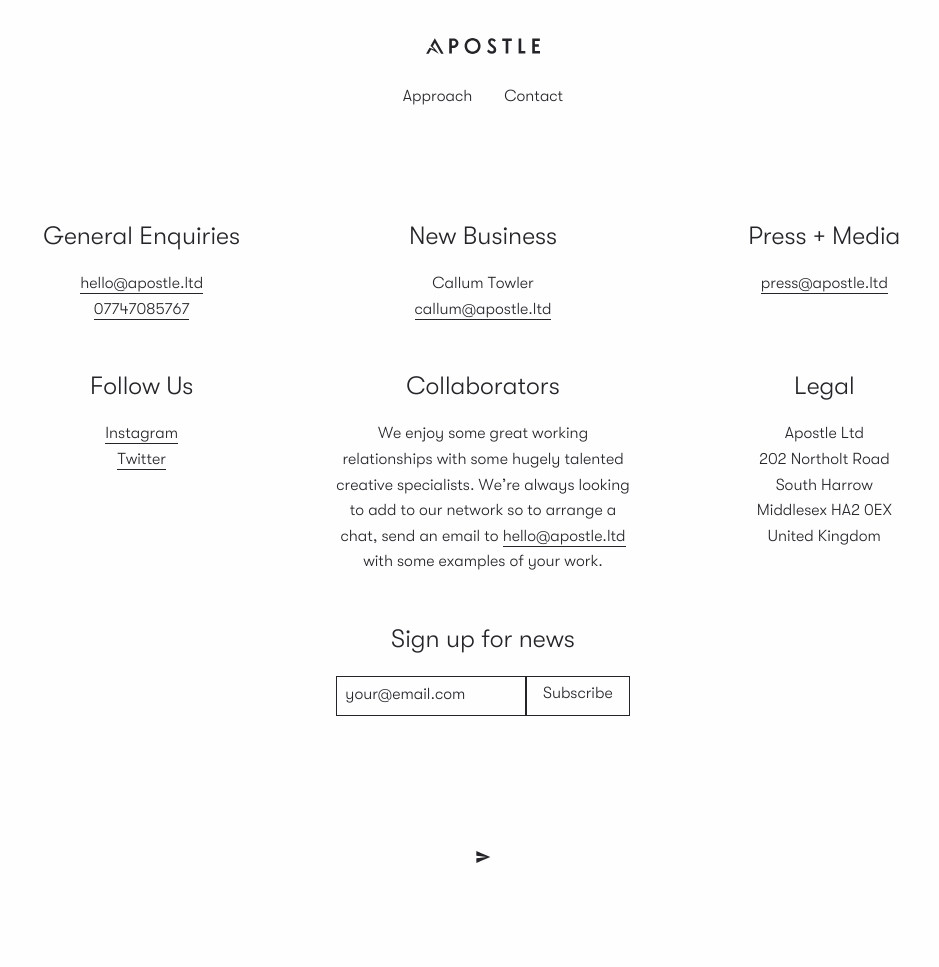
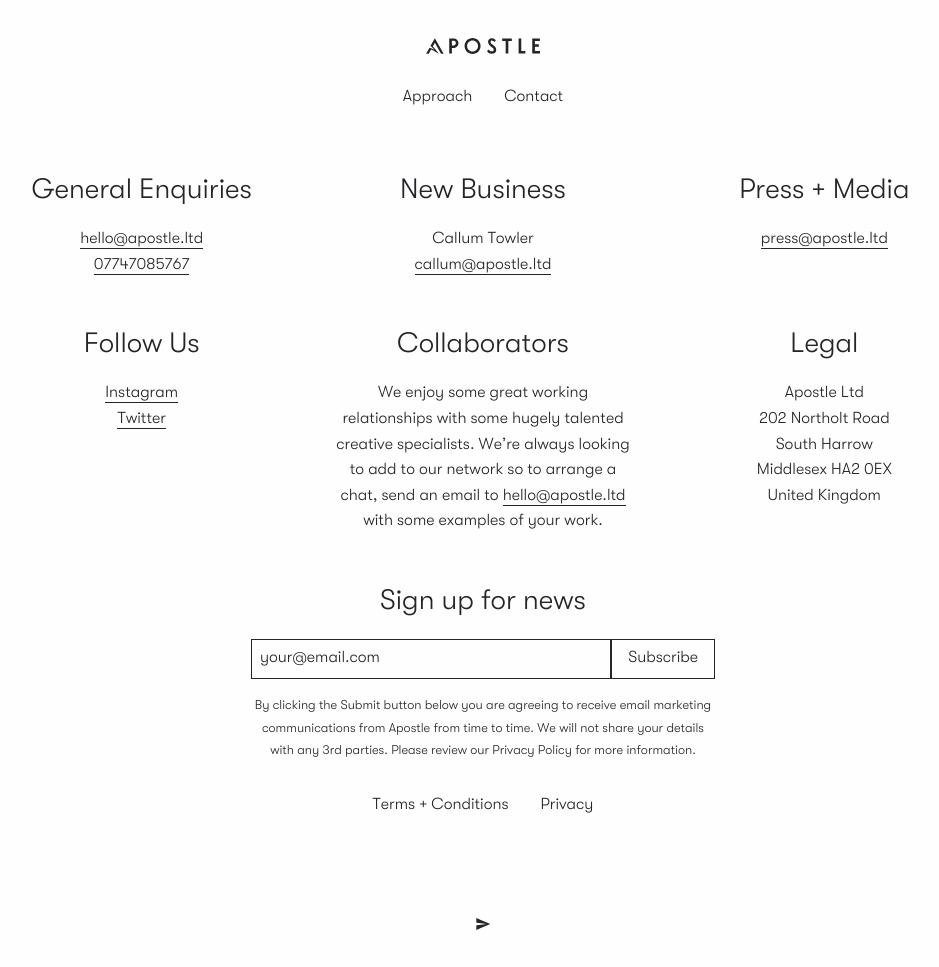
Before and after one commit to garethjohnsdesign/apostle.ltd, a Jekyll site: the page built from contact.md, in a window 1280 px wide. Shown: the whole page, without its empty margins (157-1096 px from the left). Built offline with Jekyll 4.4.1, drawn with Linux system fonts in a browser that asks for light colours; a script that is not in the unit is left out; before the commit the page ends 900 px from its top, so only the background shows below that.

Commit message:
Layout Tweaks

```diff
--- a/_layouts/contact.html
+++ b/_layouts/contact.html
@@ -7,15 +7,18 @@
   <div class="grid-x grid-padding-x small-up-1 medium-up-2 large-up-3 align-center">
      {% for detail in page.details %}
       <div class="cell margin-bottom-2 text-center" data-aos="fade-in">
-        <div class="margin-bottom-1"><h4>{{detail.title}}</h4></div>
+        <div class="margin-bottom-1"><h3>{{detail.title}}</h3></div>
         {{detail.text | markdownify}}
       </div>
       {% endfor %}
 
-    <div class="cell" data-aos="fade-in">
+  </div>
+
+<div class="grid-x grid-padding-x align-center">
+    <div class="small-12 medium-6 cell text-center" data-aos="fade-in">
 
     <!-- Signup -->
-    <div class="margin-bottom-1 text-center"><h4>Sign up for news</h4></div>
+    <div class="margin-bottom-1 text-center"><h3>Sign up for news</h3></div>
       <form action="https://ltd.us19.list-manage.com/subscribe/post?u=e781af2418b9b222897ab98dc&amp;id=def3f9fcf7" method="post" target="_blank" novalidate="">
 
         <div class="input-group">
@@ -27,9 +30,21 @@
         </div>
 
       </form>
+
+<small>By clicking the Submit button below you are agreeing to receive email marketing communications from Apostle from time to time. We will not share your details with any 3rd parties. Please review our Privacy Policy for more information.</small>
+
     </div>
 
   <!-- End Signup -->
+  </div>
 
-  </div>
+<div class="grid-x grid-padding-x grid-padding-y align-center">
+    <div class="small-12 medium-6 cell text-center" data-aos="fade-in">
+      <ul class="menu align-center">
+        <li><a href="/terms/">Terms + Conditions</a></li>
+        <li><a href="/privacy/">Privacy</a></li>
+      </ul>
+    </div>
 </div>
+
+</div>
--- a/_layouts/home.html
+++ b/_layouts/home.html
@@ -8,7 +8,7 @@
 
         <div class="grid-x padding-3" data-aos="fade-in">
           <div class="small-12 cell text-center">
-          <a href="mailto:info@apostle.ltd">
+          <a href="/approach/">
             <svg class="icon icon-logo-tagline"><use xlink:href="/assets/icons/symbol-defs.svg#icon-logo-tagline"></use></svg>
           </a>
           </div>
```
Also changed, not shown: approach.md (+16 -1 lines), assets/scss/_settings.scss (+5 -5 lines), index.md (+1 -33 lines), assets/css/app.css, 5 other files.
